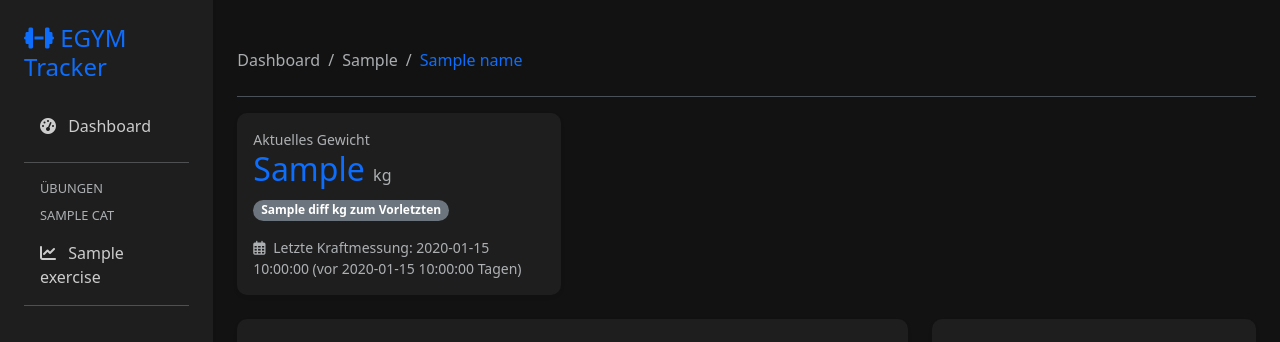
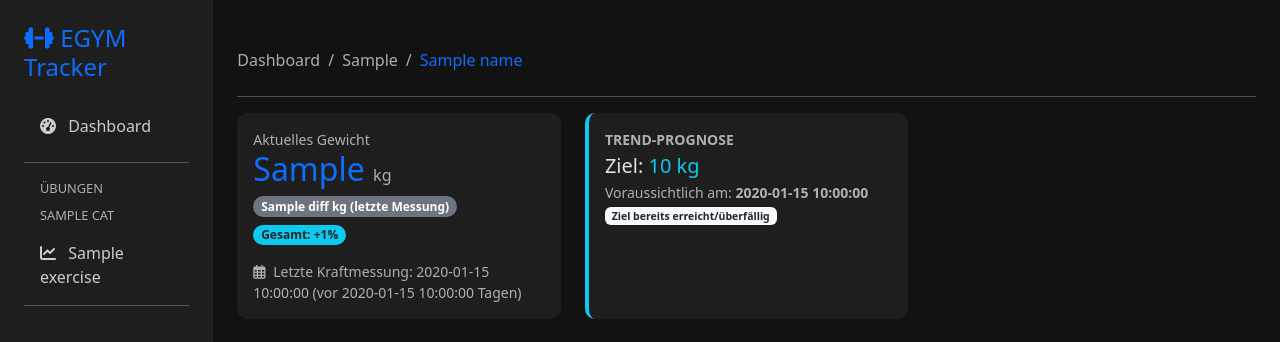
Before and after one commit to Wuuzzaa/gymmax, a Flask app: template templates/details.html in a window 1280 px wide. Shown: the top 342 px of the page. Run offline with Flask 3, Linux system fonts and the light colour scheme; the template is opened without the code that fills it: most values are stand-ins (such as "Sample title", 1, 10 or a date in 2020); some libraries are stand-ins or nearby versions.

Commit message:
Add logarithmic trend analysis, total percentage increase, and milestone prediction.

```diff
--- a/app.py
+++ b/app.py
@@ -4,6 +4,7 @@ from flask import Flask, render_template, abort
 import plotly.express as px
 import plotly.utils
 import pandas as pd
+import numpy as np
 
 from data_manager import GymDataManager
 
@@ -85,18 +86,98 @@ def details(name):
     days_since_last = (datetime.now() - latest_dt).days
 
     diff = 0.0
+    total_increase_pct = 0.0
     if len(series) > 1:
         prev_val = float(series[name].iloc[-2])
         diff = round(latest_val - prev_val, 1)
 
+        first_val = float(series[name].iloc[0])
+        if first_val > 0:
+            total_increase_pct = round(((latest_val - first_val) / first_val) * 100, 1)
+
+    # Trendline calculation and prediction
+    prediction_info = None
+    trend_data = pd.DataFrame()
+    if len(series) > 2:  # Need at least 3 points for a more stable trend
+        # Convert dates to numbers (days since first measurement)
+        first_date = series['Datum'].min()
+        days_since_start = (series['Datum'] - first_date).dt.days
+        x = days_since_start.values
+        y = series[name].values
+
+        # Logarithmic model (y = a * ln(x + 1) + b) to account for diminishing returns
+        # x+1 to avoid log(0)
+        x_log = np.log(x + 1)
+        params = np.polyfit(x_log, y, 1)  # [a, b]
+        a, b = params
+
+        # Calculate trendline for existing points
+        series['Trendline'] = a * np.log(x + 1) + b
+
+        # Extrapolate to end of current quarter
+        today = datetime.now()
+        current_quarter = (today.month - 1) // 3 + 1
+        last_month_of_quarter = current_quarter * 3
+
+        import calendar
+        _, last_day = calendar.monthrange(today.year, last_month_of_quarter)
+        quarter_end = datetime(today.year, last_month_of_quarter, last_day)
+
+        # If quarter end is already passed or very close, go to next quarter end
+        if (quarter_end - today).days < 14:
+            next_q = (current_quarter % 4) + 1
+            next_y = today.year + (1 if current_quarter == 4 else 0)
+            _, last_day = calendar.monthrange(next_y, next_q * 3)
+            quarter_end = datetime(next_y, next_q * 3, last_day)
+
+        # Generate points for extrapolation (from last measurement to quarter end)
+        # Limit extrapolation to a reasonable timeframe (max 30 days from today)
+        extrapolate_to = min(quarter_end, today + pd.Timedelta(days=30))
+        future_days = (extrapolate_to - first_date).days
+        x_future = np.linspace(x[-1], future_days, 20)
+        y_future = a * np.log(x_future + 1) + b
+        dates_future = [first_date + pd.Timedelta(days=int(d)) for d in x_future]
+
+        trend_data = pd.DataFrame({
+            'Datum': dates_future,
+            'Trendline': y_future
+        })
+
+        # Prediction for next target (next 5kg or 10kg increment)
+        target_weight = ((latest_val // 5) + 1) * 5
+        # If trend is positive (a > 0)
+        if a > 0.01:
+            # target = a * ln(x_target + 1) + b => (target - b) / a = ln(x_target + 1)
+            # => x_target = exp((target - b) / a) - 1
+            days_to_target = np.exp((target_weight - b) / a) - 1
+            target_date = first_date + pd.Timedelta(days=int(days_to_target))
+            prediction_info = {
+                'target_weight': int(target_weight),
+                'target_date': target_date.strftime('%d.%m.%Y'),
+                'days_remaining': (target_date - datetime.now()).days
+            }
+
     # Create Plotly figure
-    fig = px.line(series, x='Datum', y=name, title=f'Progress: {name}',
+    fig = px.line(series, x='Datum', y=name, title=f'Fortschritt: {name}',
                   markers=True, text=name, template='plotly_dark')
-    fig.update_traces(textposition="top center")
+
+    # Add trendline if available
+    if not trend_data.empty:
+        # Full trendline: existing part + future part
+        # Combine existing trend and future trend for a continuous line
+        full_trend_x = pd.concat([series['Datum'], trend_data['Datum']])
+        full_trend_y = pd.concat([series['Trendline'], trend_data['Trendline']])
+
+        fig.add_scatter(x=full_trend_x, y=full_trend_y, mode='lines',
+                        name='Trend (Logarithmisch)', line=dict(dash='dash', color='rgba(0, 255, 100, 0.6)'))
+
+    fig.update_traces(cliponaxis=False, textposition="top center", selector=dict(type='scatter', mode='lines+markers+text'))
     fig.update_layout(
-        xaxis_title='Date',
-        yaxis_title='Weight (kg)',
-        hovermode='x unified'
+        xaxis_title='Datum',
+        yaxis_title='Gewicht (kg)',
+        hovermode='x unified',
+        yaxis=dict(rangemode='tozero', zeroline=True, gridcolor='rgba(255,255,255,0.1)'),
+        xaxis=dict(gridcolor='rgba(255,255,255,0.1)')
     )
     graph_json = json.dumps(fig, cls=plotly.utils.PlotlyJSONEncoder)
 
@@ -124,6 +205,8 @@ def details(name):
         latest_date=latest_date_str,
         days_since_last=days_since_last,
         diff=diff,
+        total_increase_pct=total_increase_pct,
+        prediction=prediction_info,
         history=history
     )
 
--- a/requirements.txt
+++ b/requirements.txt
@@ -2,3 +2,4 @@ pandas==3.0.2
 Flask==3.1.3
 plotly==6.7.0
 openpyxl==3.1.5
+numpy==2.4.4
--- a/templates/details.html
+++ b/templates/details.html
@@ -30,9 +30,12 @@
         <div class="card shadow-sm h-100 p-3">
             <div class="text-muted small">Aktuelles Gewicht</div>
             <div class="h2 mb-0 text-primary">{{ latest_val }} <span class="h6 text-muted">kg</span></div>
-            <div class="mt-2">
+            <div class="mt-2 d-flex flex-wrap gap-2">
                 <span class="badge {% if diff > 0 %}bg-success{% elif diff < 0 %}bg-danger{% else %}bg-secondary{% endif %} rounded-pill">
-                    {% if diff > 0 %}+{% endif %}{{ diff }} kg zum Vorletzten
+                    {% if diff > 0 %}+{% endif %}{{ diff }} kg (letzte Messung)
+                </span>
+                <span class="badge bg-info text-dark rounded-pill">
+                    Gesamt: {% if total_increase_pct > 0 %}+{% endif %}{{ total_increase_pct }}%
                 </span>
             </div>
             <div class="mt-3 text-muted small">
@@ -40,6 +43,26 @@
             </div>
         </div>
     </div>
+
+    {% if prediction %}
+    <div class="col-md-6 col-lg-4">
+        <div class="card shadow-sm h-100 p-3 border-start border-4 border-info">
+            <div class="text-muted small text-uppercase fw-bold mb-1">Trend-Prognose</div>
+            <div class="h5 mb-1">Ziel: <span class="text-info">{{ prediction.target_weight }} kg</span></div>
+            <div class="text-muted small">
+                Voraussichtlich am: <strong>{{ prediction.target_date }}</strong>
+                <br>
+                <span class="badge bg-light text-dark mt-1">
+                    {% if prediction.days_remaining > 0 %}
+                    in ca. {{ prediction.days_remaining }} Tagen
+                    {% else %}
+                    Ziel bereits erreicht/überfällig
+                    {% endif %}
+                </span>
+            </div>
+        </div>
+    </div>
+    {% endif %}
 </div>
 
 <div class="row">
```
Also changed, not shown: ARCHITECTURE.md (+2 -2 lines), data_manager.py (+7 -0 lines), templates/index.html (+8 -3 lines), tests/test_app.py (+18 -0 lines), tests/test_data_manager.py (+2 -0 lines).
